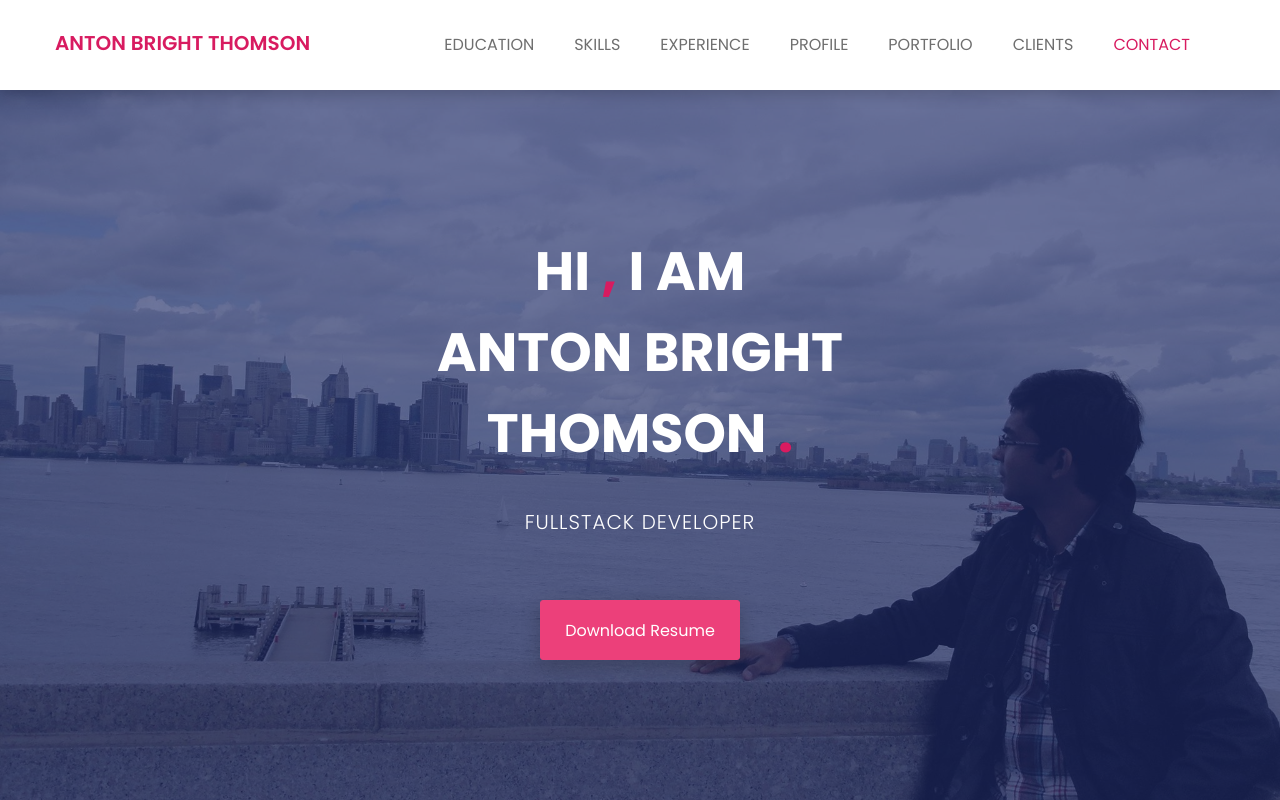
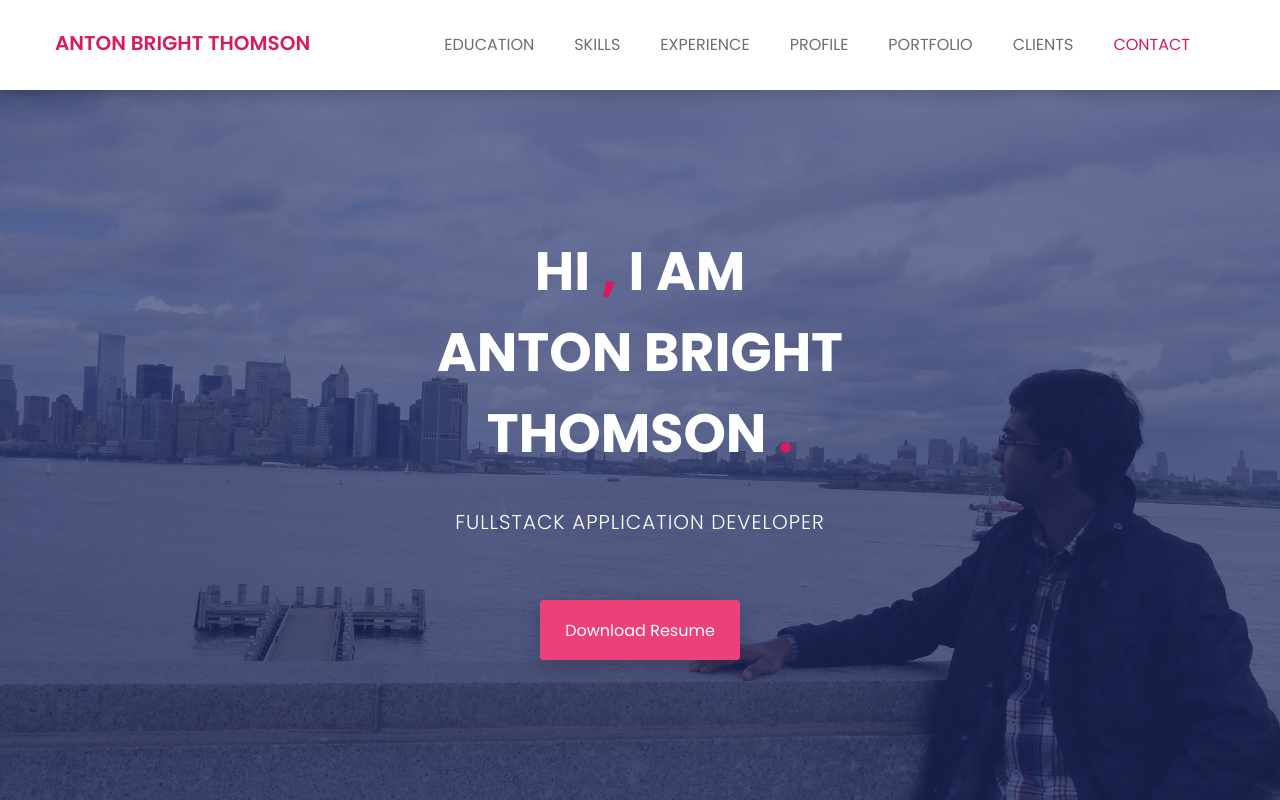
Before and after one commit to OrthantBing/OrthantBing.github.io, a plain HTML site: page index.html in a window 1280 px wide. Shown: the top 800 px of the page. Drawn offline with nearby package versions, Linux system fonts and the light colour scheme.

Commit message:
Fullstack

```diff
--- a/index.html
+++ b/index.html
@@ -104,7 +104,7 @@
 					<div class="col-md-12 text-center">
 						<div class="header-text">
 							<h2>hi <span>,</span> i am <br> anton bright <br> thomson <span>.</span>   </h2>
-							<p>fullstack developer</p>
+							<p>fullstack Application Developer</p>
 							<a href="https://drive.google.com/open?id=1tuq8UrVgyBJT3Wu23dlXYrED1EYX1xIu" download>download resume</a>
 						</div><!--/.header-text-->
 					</div><!--/.col-->
```
